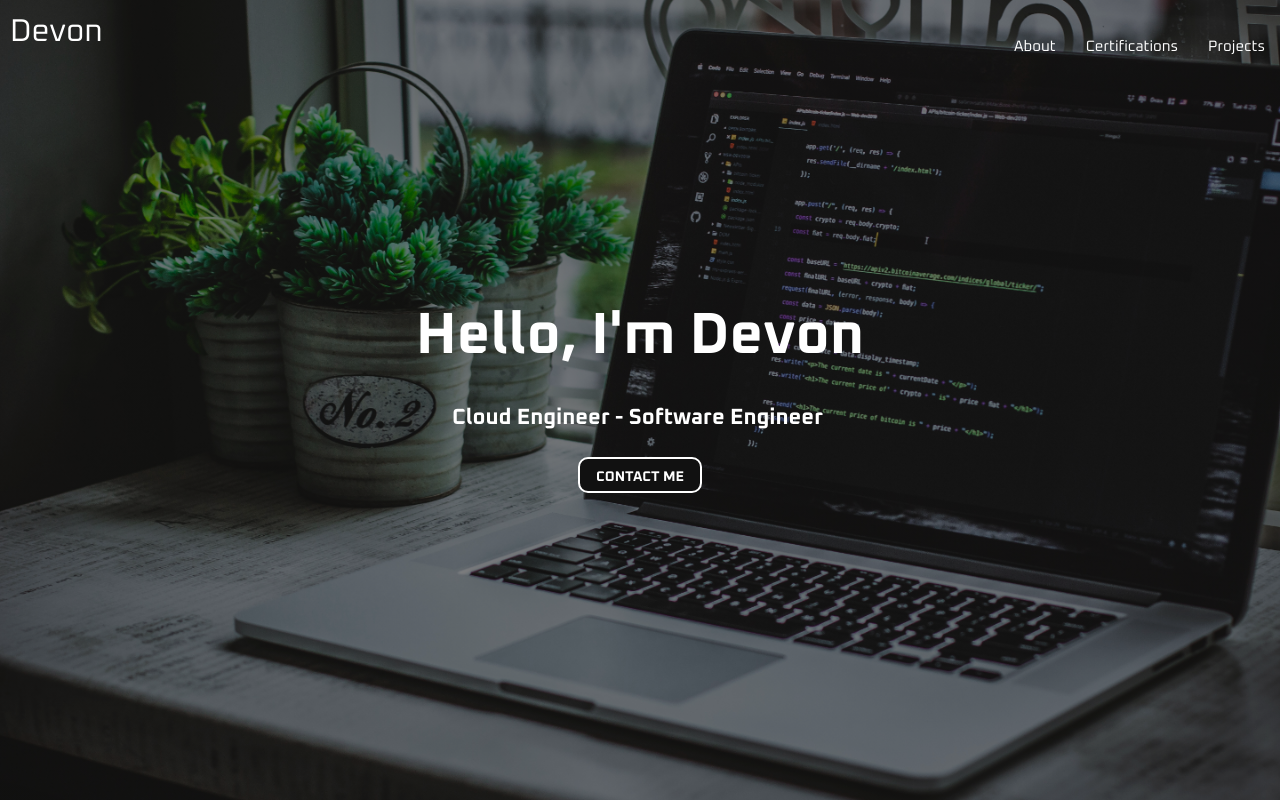
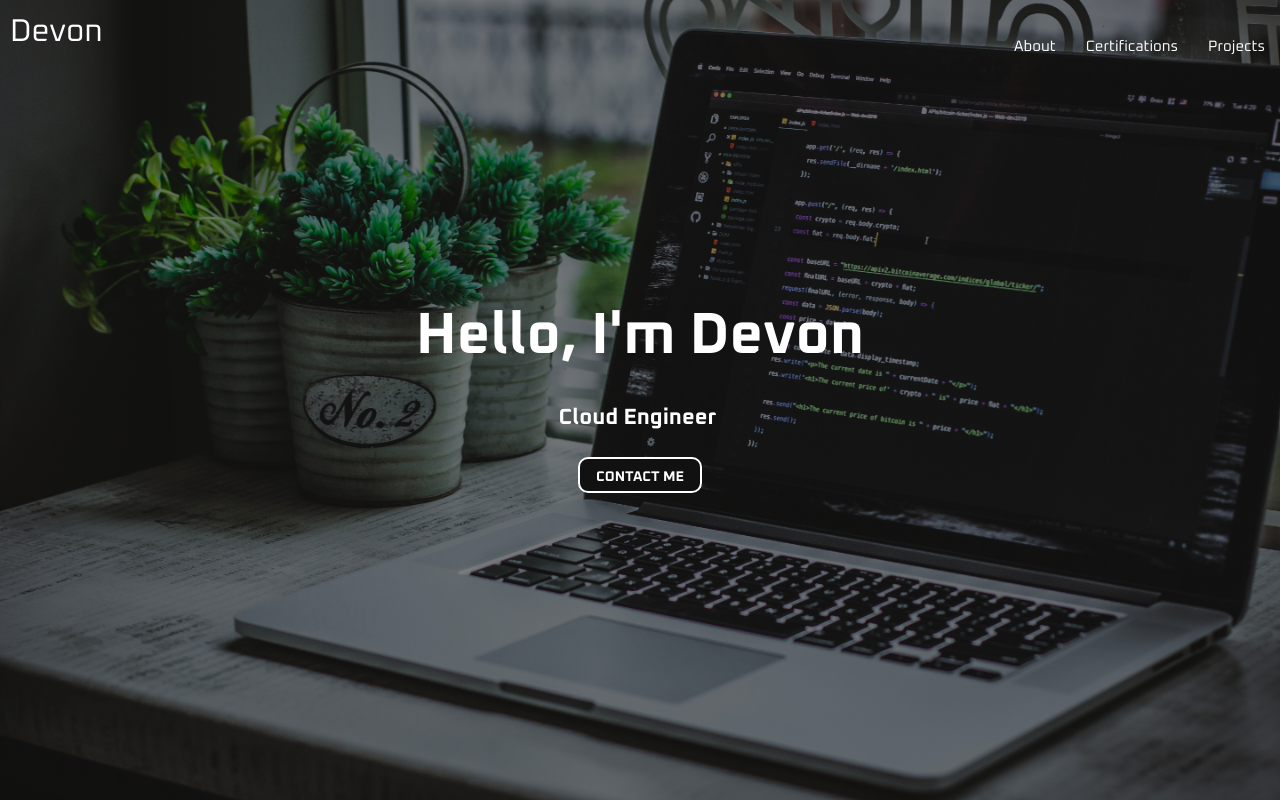
Before and after one commit to defitjo/portfolio, a plain HTML site: page index.html in a window 1280 px wide. Shown: the top 800 px of the page. Drawn offline with nearby package versions, Linux system fonts and the light colour scheme.

Commit message:
Update index.html

```diff
--- a/index.html
+++ b/index.html
@@ -58,7 +58,7 @@
         </p>
         <div class="banner">
           <p class="banner-role">
-            Cloud Engineer - Software Engineer
+            Cloud Engineer
           </p>
           <a id="btn-contact" class="btn-flat" href="#contact">Contact Me</a>
         </div>
```
